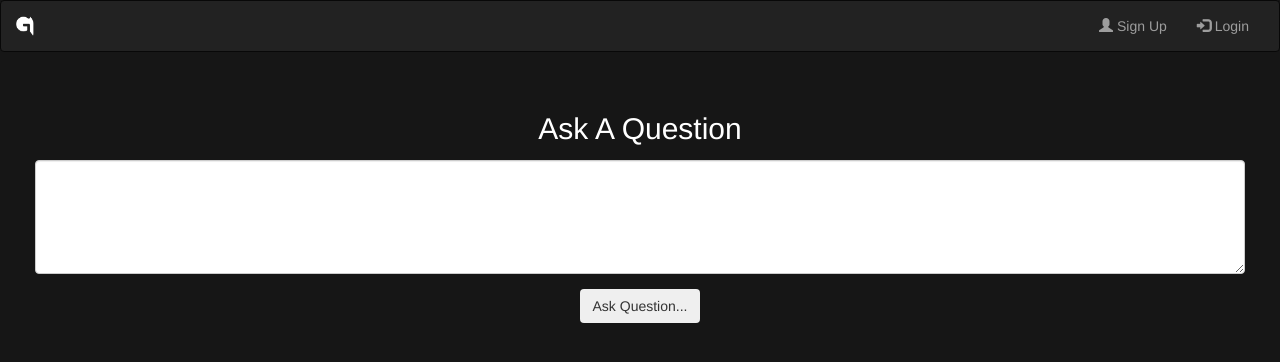
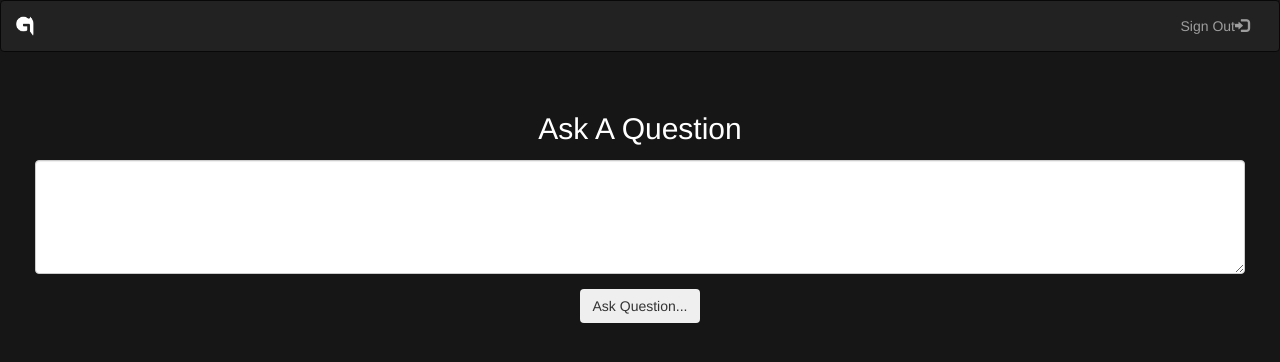
Before and after one commit to sotdjin/glibglab, a Flask app: page /notes in a window 1280 px wide. Shown: the top 362 px of the page. Run offline with Flask 2, Linux system fonts and the light colour scheme; some libraries are stand-ins or nearby versions.

Commit message:
Minor formating

```diff
--- a/templates/NotesView.html
+++ b/templates/NotesView.html
@@ -49,8 +49,7 @@
         </div>
         <div class="collapse navbar-collapse" id="myNavbar">
             <ul class="nav navbar-nav navbar-right">
-                <li><a href="#"><span class="glyphicon glyphicon-user"></span> Sign Up</a></li>
-                <li><a href="#"><span class="glyphicon glyphicon-log-in"></span> Login</a></li>
+                <li><a href="#">Sign Out<span class="glyphicon glyphicon-log-in"></span></a></li>
             </ul>
         </div>
     </div>
--- a/templates/TeacherView.html
+++ b/templates/TeacherView.html
@@ -49,8 +49,7 @@
         </div>
         <div class="collapse navbar-collapse" id="myNavbar">
             <ul class="nav navbar-nav navbar-right">
-                <li><a href="#"><span class="glyphicon glyphicon-user"></span> Sign Up</a></li>
-                <li><a href="#"><span class="glyphicon glyphicon-log-in"></span> Login</a></li>
+                <li><a href="#">Sign Out<span class="glyphicon glyphicon-log-in"></span></a></li>
             </ul>
         </div>
     </div>
```
